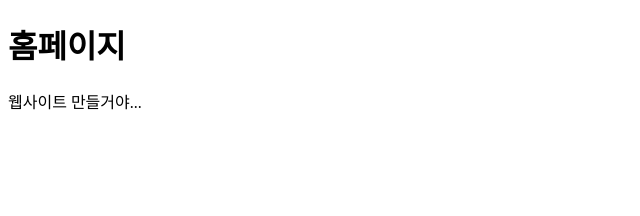
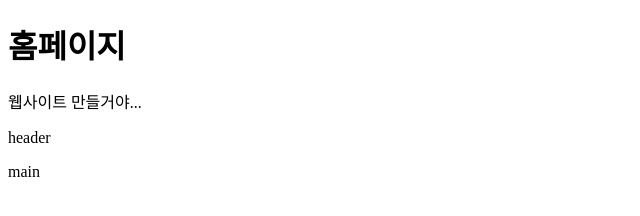
Before and after one commit to yejjjin/home, a plain HTML site: page index.html in a window 1280 px wide. Shown: the full height of the page, 0-640 px from the left. Drawn offline with Linux system fonts and the light colour scheme.

Commit message:
header, main

```diff
--- a/index.html
+++ b/index.html
@@ -8,5 +8,7 @@
   <body>
     <h1>홈페이지</h1>
     <p>웹사이트 만들거야...</p>
+    <p>header</p>
+    <p>main</p>
   </body>
 </html>
```
